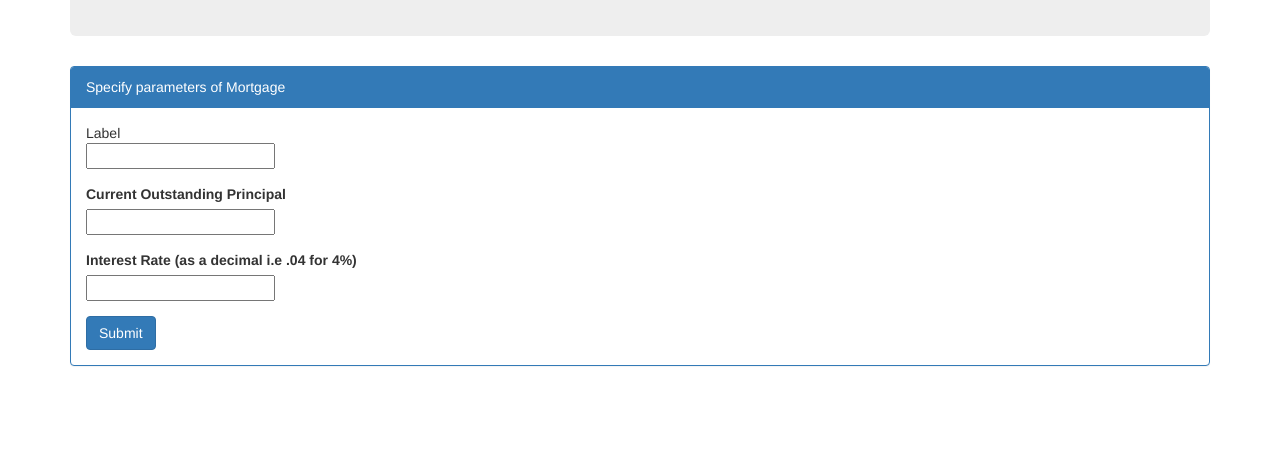
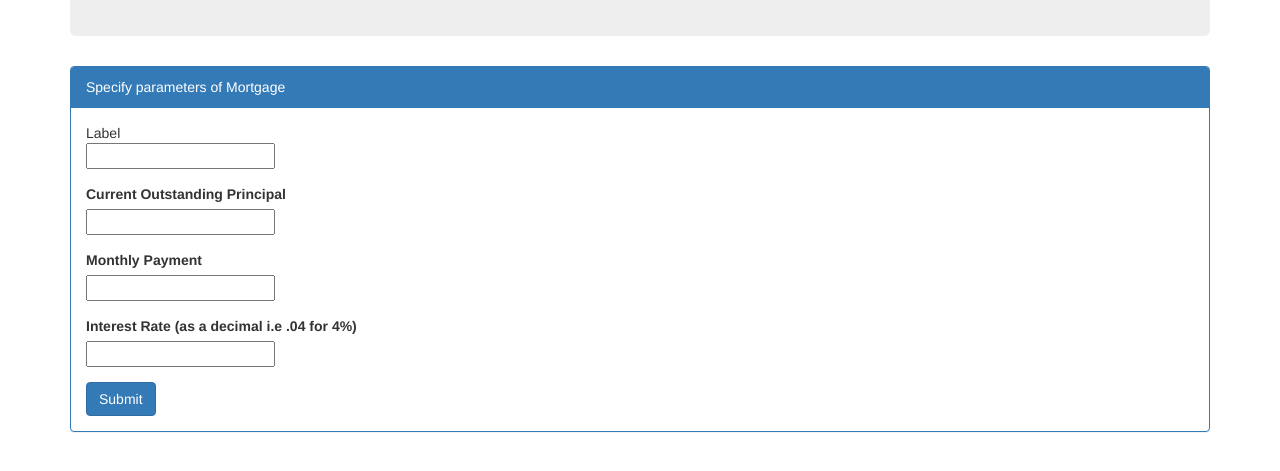
Before and after one commit to bkwiencien/mortgage, a website: page views/index.html in a window 1280 px wide. Shown: the part 159-630 px from the top of the page. Drawn offline with nearby package versions, Linux system fonts and the light colour scheme.

Commit message:
new field

```diff
--- a/controllers/mortgage_controller.js
+++ b/controllers/mortgage_controller.js
@@ -5,6 +5,9 @@ var path = require("path");
 
 router.get('/', function (req, res) {
     res.sendFile(path.join(__dirname + "/../views/index.html"));
+    //console.log("i will send javascript too");
+   // res.sendFile(path.join(__dirname + "/../public/assets/javascript/send.js"));
+   // console.log("it was sent");
 });
 
 router.post('/create', function (req, res) {
--- a/server.js
+++ b/server.js
@@ -3,7 +3,9 @@ var bodyParser = require('body-parser');
 var methodOverride = require('method-override');
 
 var app = express();
-app.use(express.static(__dirname + '/public'));
+console.log("directory = " + __dirname);
+app.use(express.static(__dirname + '/views'));
+app.use(express.static(__dirname + '/public/assets/javascript/send.js'));
 
 var PORT = process.env.PORT || 9000;
 
--- a/views/index.html
+++ b/views/index.html
@@ -22,12 +22,14 @@
 	    <label>Label</label><br>
 	    <input id="label-input"></input><br>
 	  </div>
-
-	  <div class="form-group">
+      <div class="form-group">
 	    <label>Current Outstanding Principal</label><br>
 	    <input id="principal-input"></input><br>
 	  </div>
-
+	  <div class="form-group">
+	    <label>Monthly Payment</label><br>
+	    <input id="payment-input"></input><br>
+	  </div>
 	  <div class="form-group">
 	    <label>Interest Rate (as a decimal i.e .04 for 4%)</label><br>
 	    <input id="rate-input"></input><br>
@@ -37,7 +39,8 @@
 	</div>
 	</div>
 	<script src="https://maxcdn.bootstrapcdn.com/bootstrap/3.3.7/js/bootstrap.min.js" integrity="sha384-Tc5IQib027qvyjSMfHjOMaLkfuWVxZxUPnCJA7l2mCWNIpG9mGCD8wGNIcPD7Txa" crossorigin="anonymous"></script>
-	<script type="text/javascript" src="../public/assets/javascript/send.js"></script>
+	<!-- <script type="text/javascript" src="../public/assets/javascript/send.js"></script>  -->
+	<script type="text/javascript" src="assets/javascript/send.js"></script>
 	<!-- <link href="style.css" rel="assets/css/style.css" /> -->
 
 </body>
```
